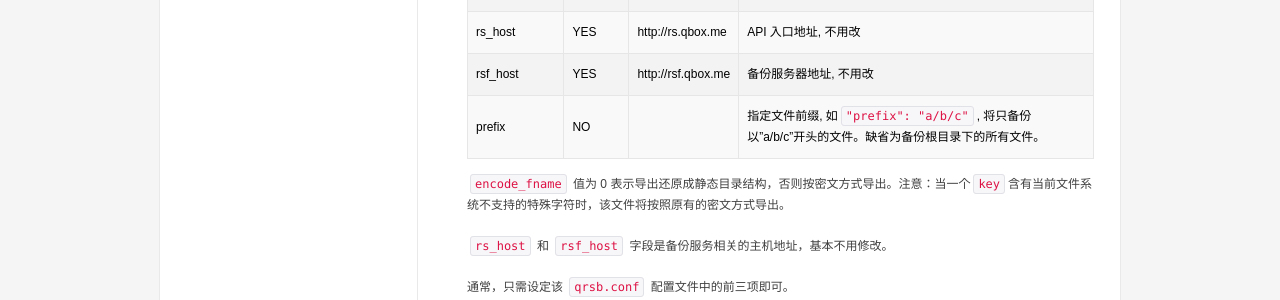
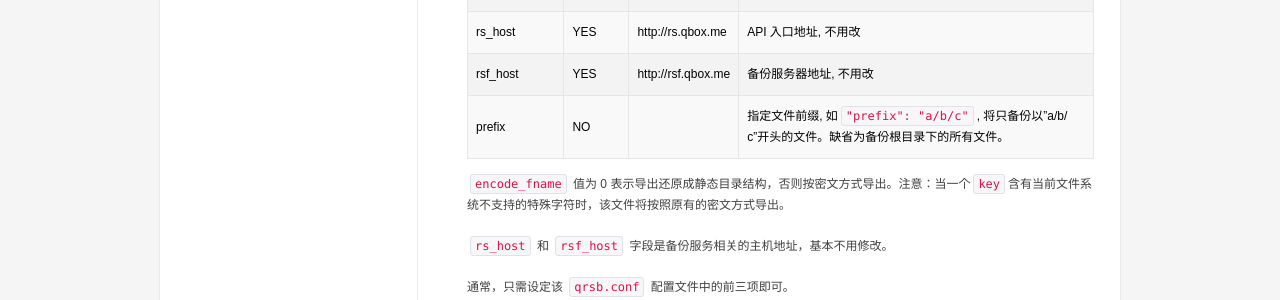
Before and after one commit to qiniu/developer.qiniu.com, a Jekyll site: the page built from docs/v6/tools/qiniu-backup.md, in a window 1280 px wide. Shown: the part 1111-1411 px from the top of the page. Built offline with Jekyll 4.4.1, drawn with Linux system fonts in a browser that asks for light colours; comment, search, counter and statistics services are not loaded.

Commit message:
update the css for table width bug

```diff
--- a/static/css/main.css
+++ b/static/css/main.css
@@ -982,7 +982,7 @@
   padding: 25px;
   word-wrap: break-word;
 }
-.api-content * {
+.api-content > * {
   max-width: 628px;
 }
 .api-content h1 {
@@ -1077,6 +1077,12 @@
 .api-content table caption p {
   margin: 0;
 }
+.api-content table td:last-child {
+  white-space: normal;
+  word-break: break-all;
+  word-wrap: break-word;
+  width: auto;
+}
 .api-content table tbody tr:nth-child(even) {
   background: #f3f3f3;
 }
@@ -1085,6 +1091,9 @@
 }
 .api-content table tbody tr:hover {
   background-color: #f5f5f5;
+}
+.api-content table tbody td code {
+  white-space: normal;
 }
 .api-content table caption {
   border-bottom: none;
```
Also changed, not shown: static/css/less/_api.less (+13 -1 lines).
